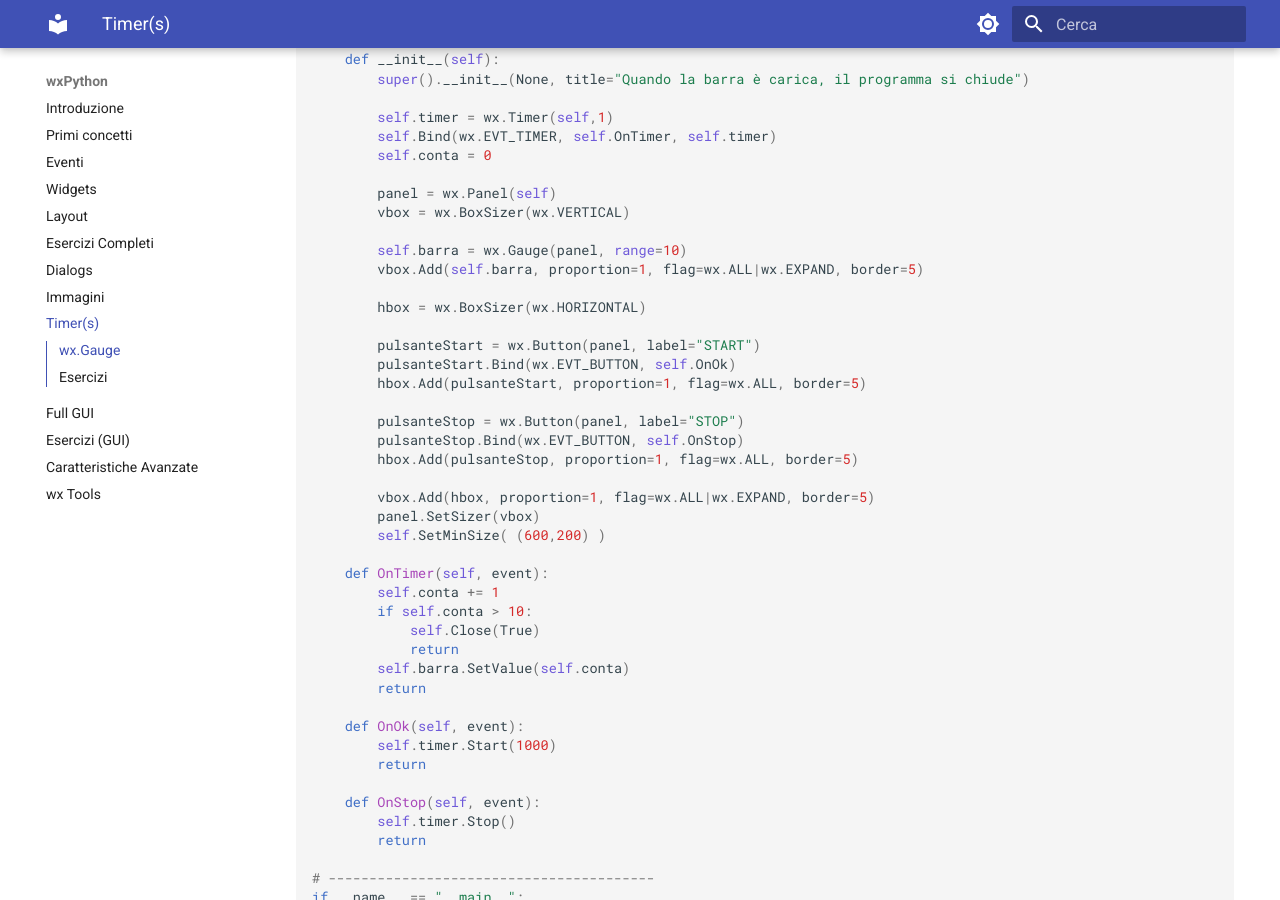
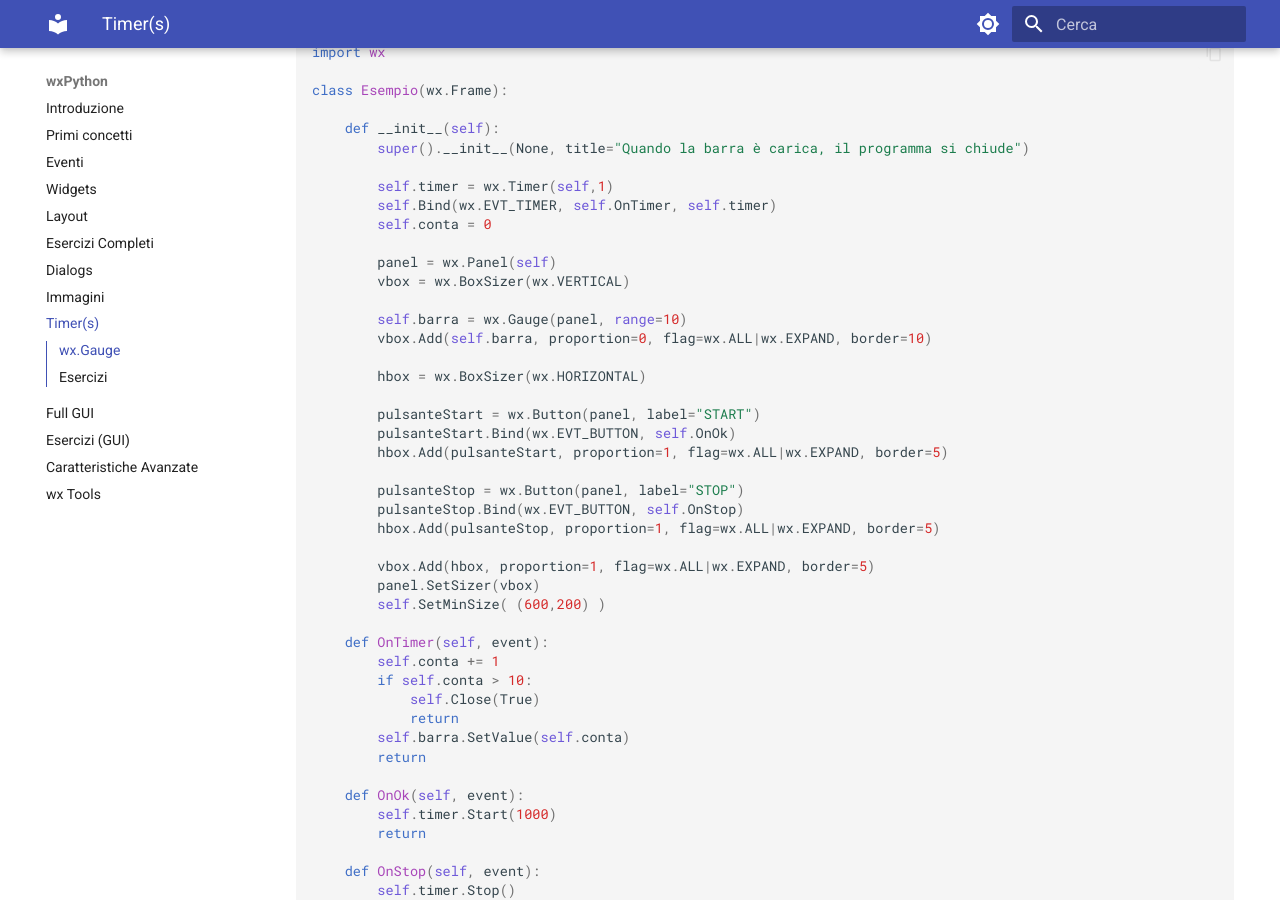
Before and after one commit to adjamhub/pyhandouts, an MkDocs documentation site: the page built from docs/wx/160_timer.md, in a window 1280 px wide and 900 px high, scrolled down 1736 px. Built offline with MkDocs 1.6.1 and Material for MkDocs 9.7.7, drawn with Linux system fonts in a browser that asks for light colours.

Commit message:
Timer ++

```diff
--- a/docs/wx/160_timer.md
+++ b/docs/wx/160_timer.md
@@ -90,17 +90,17 @@
         vbox = wx.BoxSizer(wx.VERTICAL)
 
         self.barra = wx.Gauge(panel, range=10)
-        vbox.Add(self.barra, proportion=1, flag=wx.ALL|wx.EXPAND, border=5)
+        vbox.Add(self.barra, proportion=0, flag=wx.ALL|wx.EXPAND, border=10)
 
         hbox = wx.BoxSizer(wx.HORIZONTAL)
 
         pulsanteStart = wx.Button(panel, label="START")
         pulsanteStart.Bind(wx.EVT_BUTTON, self.OnOk)
-        hbox.Add(pulsanteStart, proportion=1, flag=wx.ALL, border=5)
+        hbox.Add(pulsanteStart, proportion=1, flag=wx.ALL|wx.EXPAND, border=5)
 
         pulsanteStop = wx.Button(panel, label="STOP")
         pulsanteStop.Bind(wx.EVT_BUTTON, self.OnStop)
-        hbox.Add(pulsanteStop, proportion=1, flag=wx.ALL, border=5)
+        hbox.Add(pulsanteStop, proportion=1, flag=wx.ALL|wx.EXPAND, border=5)
 
         vbox.Add(hbox, proportion=1, flag=wx.ALL|wx.EXPAND, border=5)
         panel.SetSizer(vbox)
```
Also changed, not shown: docs/wx/images/wxGauge.jpg.
